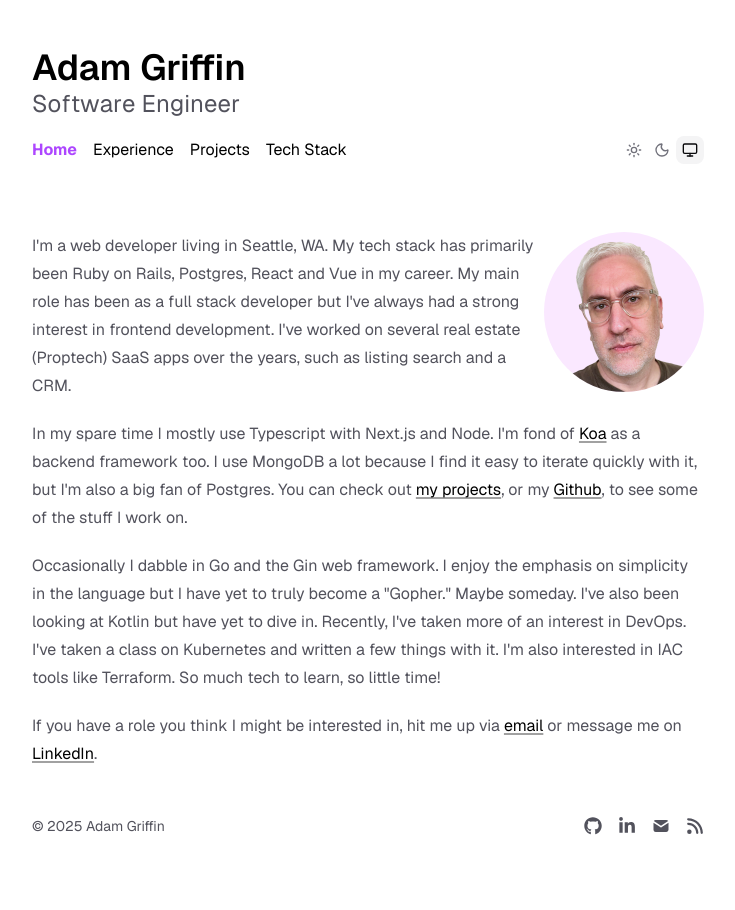
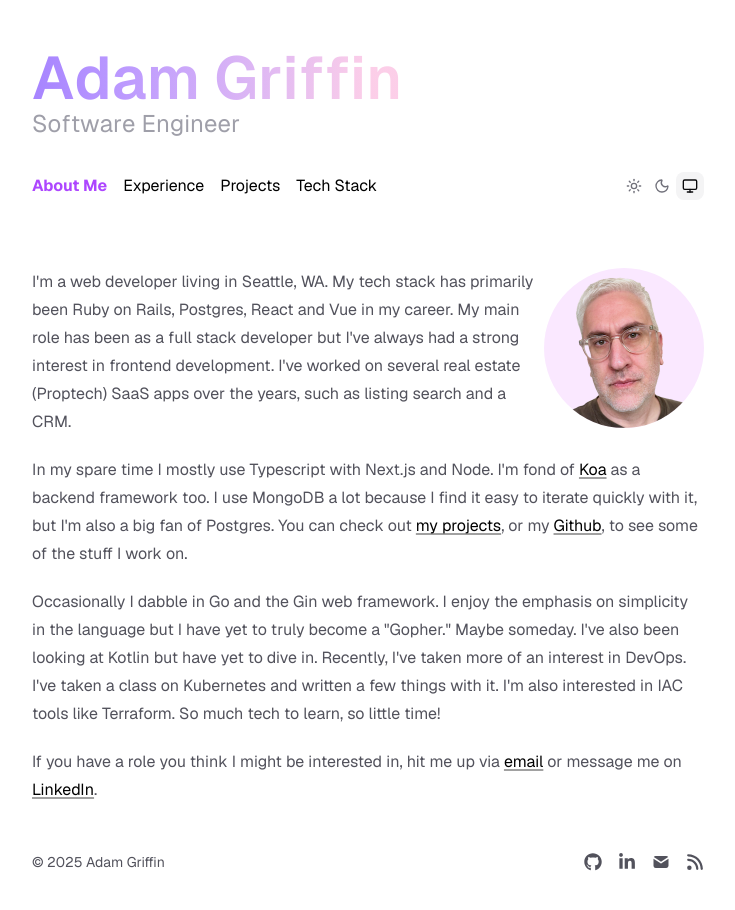
Before and after one commit to adamwgriffin/portfolio, a Next.js app: page / in a window 1280 px wide. Shown: the top 910 px of the page, without its empty margins (272-1007 px from the left). Before the commit the page ends 884 px from the top, so only its background shows below. Built offline with nearby package versions, Linux system fonts and the light colour scheme.

Commit message:
Header styles

```diff
--- /dev/null
+++ b/components/AnimatedFadeInDiv.tsx
@@ -0,0 +1,23 @@
+import { motion } from "motion/react";
+
+export type AnimatedFadeInDivProps = React.ComponentProps<typeof motion.div>;
+
+export function AnimatedFadeInDiv({
+  children,
+  ...props
+}: AnimatedFadeInDivProps) {
+  return (
+    <motion.div
+      variants={{
+        hidden: { opacity: 0, filter: "blur(4px)" },
+        visible: { opacity: 1, filter: "blur(0px)" }
+      }}
+      transition={{ duration: 0.5 }}
+      initial="hidden"
+      animate="visible"
+      {...props}
+    >
+      {children}
+    </motion.div>
+  );
+}
--- a/components/Header.tsx
+++ b/components/Header.tsx
@@ -1,39 +1,38 @@
+"use client";
+
 import { TextEffect } from "@/components/motion-primitives/text-effect";
 import { Navigation } from "@/components/Navigation";
-import Link from "next/link";
 import { ThemeSwitch } from "./ThemeSwitch";
+import { AnimatedFadeInDiv } from "@/components/AnimatedFadeInDiv";
 
-export async function Header() {
+export function Header() {
   return (
     <header className="py-12">
       <div className="text-center md:text-left">
-        <Link href="/">
-          <div
-            className="text-4xl font-semibold transition-all
-              hover:text-neutral-600"
+        <TextEffect
+          per="char"
+          className="text-6xl font-semibold bg-gradient-to-r from-violet-400
+            to-pink-200 to-50% bg-clip-text text-transparent"
         >
           Adam Griffin
-          </div>
+        </TextEffect>
         <TextEffect
-            as="p"
           preset="fade"
           per="char"
-            className="text-2xl text-zinc-600 dark:text-zinc-500
-              hover:text-zinc-500"
-            delay={0.5}
+          className="text-2xl text-zinc-400 dark:text-zinc-400"
+          delay={0.8}
         >
           Software Engineer
         </TextEffect>
-        </Link>
-        <div
+        <AnimatedFadeInDiv
           className="flex flex-col items-center md:flex-row md:justify-between
-            pt-4 gap-4"
+            pt-8 gap-4"
         >
           <Navigation />
           <div className="h-7">
             <ThemeSwitch />
           </div>
-        </div>
+        </AnimatedFadeInDiv>
       </div>
     </header>
   );
--- a/components/Navigation.tsx
+++ b/components/Navigation.tsx
@@ -4,7 +4,7 @@ import Link from "next/link";
 import { usePathname } from "next/navigation";
 
 const navItems = {
-  "/": { name: "Home" },
+  "/": { name: "About Me" },
   "/experience": { name: "Experience" },
   "/projects": { name: "Projects" },
   "/stack": { name: "Tech Stack" }
@@ -20,12 +20,12 @@ export function Navigation() {
           key={path}
           href={path}
           aria-current={path === currentPathname ? "page" : false}
-          className="transition-all
-            not-aria-[current=page]:hover:text-neutral-500
-            dark:not-aria-[current=page]:hover:text-neutral-200 flex
-            align-middle relative aria-[current=page]:text-purple-500
-            dark:aria-[current=page]:text-fuchsia-300
-            aria-[current=page]:font-bold whitespace-nowrap"
+          className="flex align-middle relative whitespace-nowrap transition-all
+            duration-350 not-aria-[current=page]:hover:text-violet-400/100
+            dark:not-aria-[current=page]:hover:text-violet-300/100
+            aria-[current=page]:text-purple-500
+            dark:aria-[current=page]:text-violet-300
+            aria-[current=page]:font-bold"
         >
           {name}
         </Link>
```
Lines whose indentation alone changed are shown as unchanged.
